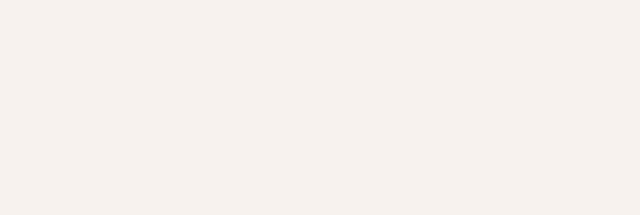
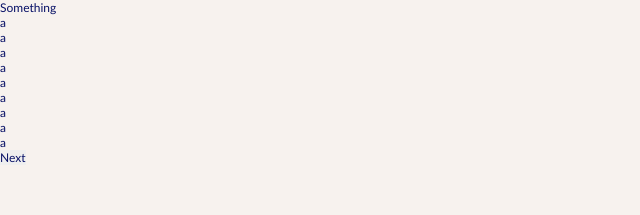
Before and after one commit to ElielsonU/ScientificEvent-2.0, a Next.js app: page /articles in a window 1280 px wide. Shown: the top 215 px of the page, without its empty margins (0-640 px from the left). Built offline with nearby package versions, Linux system fonts and the light colour scheme; data requests are answered from the project's data file.

Commit message:
ArticlesList component modeled

```diff
--- a/db.json
+++ b/db.json
@@ -1,12 +1,85 @@
 {
-  "articles": [],
+  "articles": [
+    {
+      "content": "lorem ipsum",
+      "database": null,
+      "title": "Something",
+      "id": 1
+    },
+    {
+      "content": "a",
+      "database": null,
+      "title": "a",
+      "id": 2
+    },
+    {
+      "content": "a",
+      "database": null,
+      "title": "a",
+      "id": 3
+    },
+    {
+      "content": "a",
+      "database": null,
+      "title": "a",
+      "id": 4
+    },
+    {
+      "content": "a",
+      "database": null,
+      "title": "a",
+      "id": 5
+    },
+    {
+      "content": "a",
+      "database": null,
+      "title": "a",
+      "id": 6
+    },
+    {
+      "content": "a",
+      "database": null,
+      "title": "a",
+      "id": 7
+    },
+    {
+      "content": "a",
+      "database": null,
+      "title": "a",
+      "id": 8
+    },
+    {
+      "content": "a",
+      "database": null,
+      "title": "a",
+      "id": 9
+    },
+    {
+      "content": "a",
+      "database": null,
+      "title": "a",
+      "id": 10
+    },
+    {
+      "content": "a",
+      "database": null,
+      "title": "a",
+      "id": 11
+    },
+    {
+      "content": "a",
+      "database": null,
+      "title": "a",
+      "id": 12
+    }
+  ],
   "users": [
     {
-      "admin": 0,
+      "admin": 1,
       "email": "elielson7756@gmail.com",
       "username": "Elielson",
       "password": "1234h1n1",
-      "token": "c9f1fdef-f491-4117-a4f6-77dc0e3531ff",
+      "token": "d7e21349-3346-4c4b-8613-e958a33b0812",
       "id": 1
     }
   ]
--- a/src/components/sets/Articles/index.tsx
+++ /dev/null
@@ -1 +0,0 @@
-import React from "react"
--- /dev/null
+++ b/src/components/sets/ArticlesList/index.tsx
@@ -0,0 +1,44 @@
+import React, { useState, useEffect } from "react"
+
+import Link from "next/link"
+import { Box, Button } from "@/components/models"
+import { getarticlespage } from "@/utils/api-connection"
+
+
+const ArticlesList: React.FC = () => {
+    const [articles, setArticles ] = useState([{
+        id: "",
+        title: ""
+    }])
+    const [page, setPage] = useState(1)
+    const [nextPage, setNextPage] = useState(false)
+
+    useEffect(() => {
+        (async function getArticlesList () {
+            setArticles(await getarticlespage(page))
+            setNextPage(Boolean((await getarticlespage(page + 1))[0]))
+        })()
+    }, [page])
+
+    const goToNextPage = () => {
+        if(nextPage) { setPage(page + 1) }
+    }
+
+    return (
+        <Box >
+            <Box as="ul">
+                {articles.map((article, index) => (
+                    <Box as="li" key={article.id}>
+                        <Link href={`/articles/${(index+1)+((page-1)*10)}`}>
+                            {article.title}
+                        </Link>
+                    </Box>
+                ))}
+            </Box>
+            {nextPage?<Button onClick={goToNextPage}>Next</Button>:null}
+
+        </Box>
+    )
+}
+
+export default ArticlesList
--- a/src/components/sets/index.ts
+++ b/src/components/sets/index.ts
@@ -1,8 +1,9 @@
 import ArticlesSubmitForm from "./ArticlesSubmitForm";
-import ArticlesViewer from "./Articles";
+import ArticlesViewer from "./ArticlesList";
 import LoginForm from "./LoginForm";
 import SignUpForm from "./SignUpForm";
 import BlueInput from "./BlueInputs";
+import ArticlesList from "./ArticlesList";
 import Header from "./Header";
 import Footer from "./Footer";
 import UserIcon from "./UserIcon";
@@ -15,5 +16,6 @@ export {
     BlueInput,
     Header,
     Footer,
-    UserIcon
+    UserIcon,
+    ArticlesList
 }
--- a/src/components/templates/ArticlesPage/index.tsx
+++ b/src/components/templates/ArticlesPage/index.tsx
@@ -1,7 +1,18 @@
 import React from "react";
+import { ArticlesList } from "@/components/sets";
+import Head from "next/head";
 
 const ArticlesPage = () => {
-    return <></>
+    return (
+        <>
+            <Head>
+                <title>Scientific Event - Articles</title>
+                <meta name="description" content="Generated by create next app"/>
+                <meta name="viewport" content="width=device-width, initial-scale=1"/>
+            </Head>
+            <ArticlesList/>
+        </>
+    )
 }
 
 export default ArticlesPage
--- a/src/components/templates/HomePage/index.tsx
+++ b/src/components/templates/HomePage/index.tsx
@@ -32,7 +32,6 @@ const HomePage = () => {
                 <title>Scientific event - Home</title>
                 <meta name="description" content="Generated by create next app" />
                 <meta name="viewport" content="width=device-width, initial-scale=1" />
-
             </Head>
             <Box
             alignItems="center"
--- a/src/pages/articles/[id].tsx
+++ b/src/pages/articles/[id].tsx
@@ -3,6 +3,8 @@ import { GetStaticProps, GetStaticPaths } from "next";
 import ArticlePage from "@/components/templates/ArticlePage";
 
 export const getStaticPaths: GetStaticPaths = () => {
+
+
     return {
         paths: [],
         fallback: true,
--- a/src/utils/api-connection/index.ts
+++ b/src/utils/api-connection/index.ts
@@ -80,7 +80,7 @@ const postarticle = async ( title: string, content: string, email: string, route
     }
 }
 
-const getarticle = async (router: NextRouter) => {
+const getarticle = async () => {
     const database = localStorage.getItem(databaseToken)
 
     try {
@@ -90,22 +90,17 @@ const getarticle = async (router: NextRouter) => {
         alert(e.response.data.msg)
         localStorage.removeItem(databaseToken)
         deleteCookie("loggedAs")
-        router.replace("/")
     }
 }
 
-const getusers = async (router: NextRouter) => {
-    const database = localStorage.getItem(databaseToken)
-
+const getarticlespage = async (page: number) => {
     try {
-        const res = await axios.get(`http://localhost:3000/api/user/?database=${database}`)
-        return res.data.users
+        const res = await axios.get(`http://localhost:8000/articles/?_page=${page}`)
+        return res.data
     } catch (e: any) {
         alert(e.response.data.msg)
-        localStorage.removeItem(databaseToken)
-        deleteCookie("loggedAs")
-        router.replace("/")
     }
 }
 
-export { login, signup, postarticle, getarticle, getusers }
+
+export { login, signup, postarticle, getarticle, getarticlespage }
```
